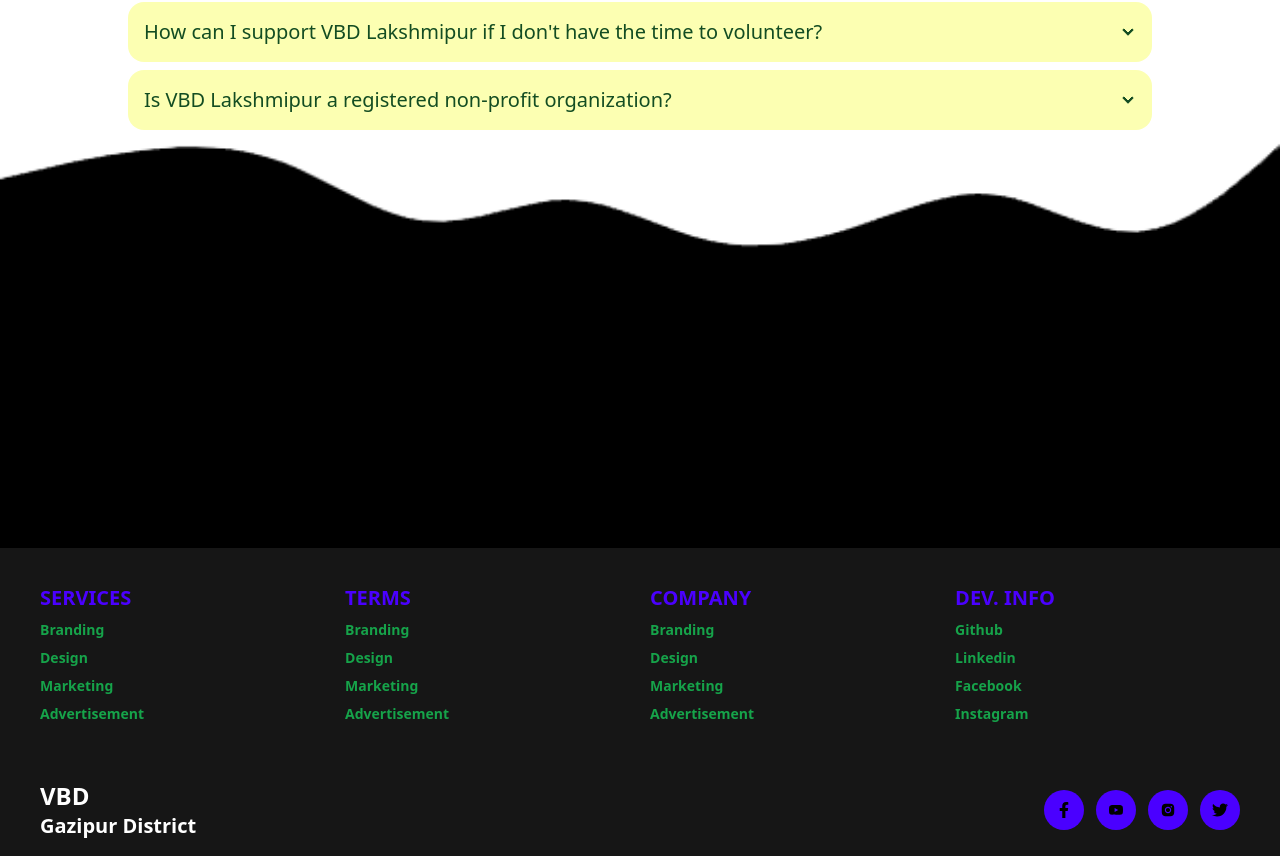
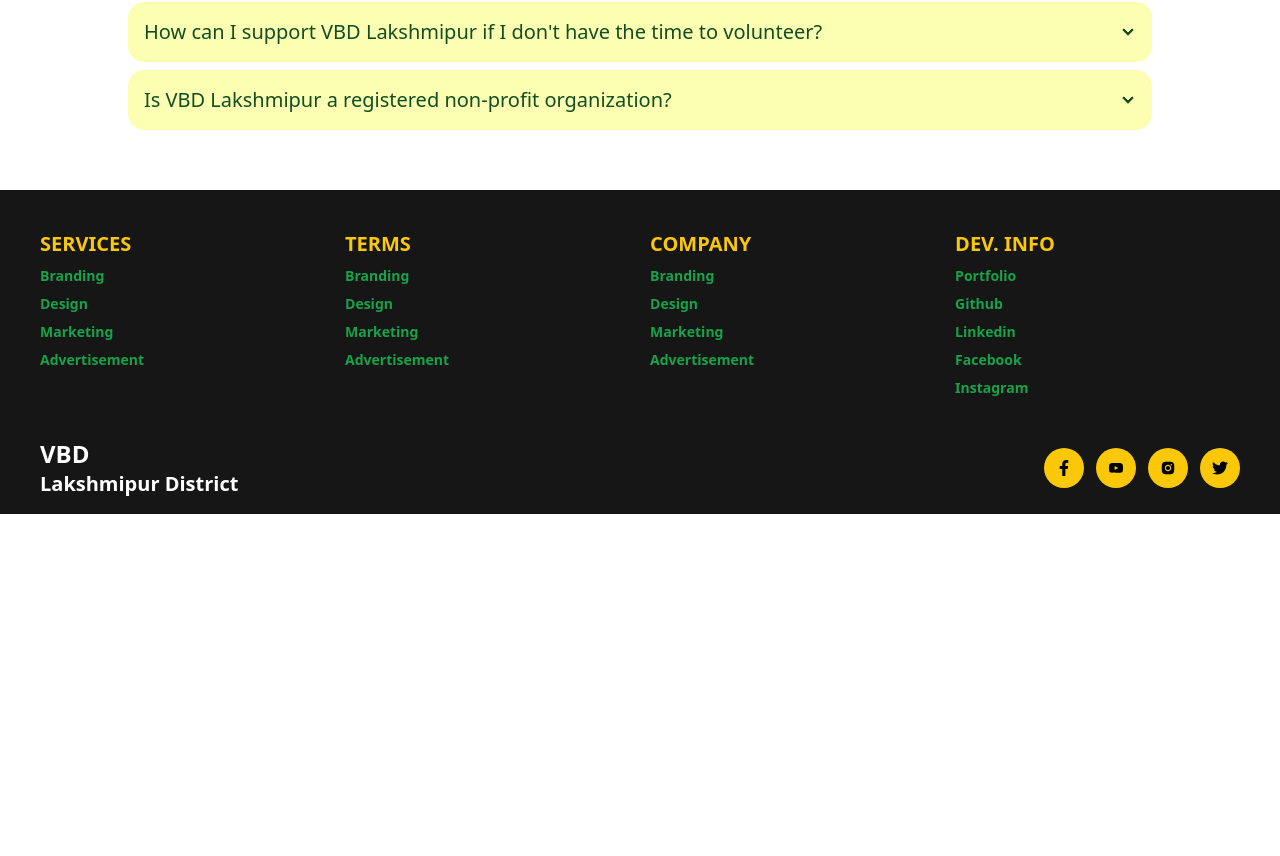
Before and after one commit to mehedihasanepu/VBD-Lakshmipur-client, a React (Vite) app: page / in a window 1280 px wide. Shown: the part 2312-3168 px from the top of the page. After the commit the page ends 2826 px from the top, so only its background shows below. Built offline with nearby package versions, Linux system fonts and the light colour scheme; no server answers.

Commit message:
complete footer section

```diff
--- a/src/Layout/MainLayout.jsx
+++ b/src/Layout/MainLayout.jsx
@@ -9,7 +9,6 @@ const MainLayout = () => {
             <Navbar></Navbar>
             <Outlet></Outlet>
             <Footer></Footer>
-            {/* <Footer></Footer> */}
             <Toaster
                 position="top-center"
                 reverseOrder={false}
--- a/src/pages/Footer/Footer.jsx
+++ b/src/pages/Footer/Footer.jsx
@@ -2,14 +2,12 @@
 import { Link } from "react-router-dom";
 import { FaFacebookF, FaTwitter } from "react-icons/fa";
 import { AiFillYoutube, AiFillInstagram } from "react-icons/ai";
-import wave from "../../assets/image/wave.png";
 const Footer = () => {
     return (
-        <div className="relative">
-            <img src={wave} alt="" className="w-full " />
+        <div className="relative mt-16">
             <footer className="-mt-1 footer p-10 bg-[#161616] text-green-600 font-semibold">
                 <div>
-                    <span className="text-primary uppercase text-xl">Services</span>
+                    <span className="text-[#fbc807] uppercase text-xl">Services</span>
                     <Link className="link link-hover" to="#">
                         Branding
                     </Link>
@@ -24,7 +22,7 @@ const Footer = () => {
                     </Link>
                 </div>
                 <div>
-                    <span className="text-primary uppercase text-xl">Terms</span>
+                    <span className="text-[#fbc807] uppercase text-xl">Terms</span>
                     <Link className="link link-hover" to="#">
                         Branding
                     </Link>
@@ -39,7 +37,7 @@ const Footer = () => {
                     </Link>
                 </div>
                 <div>
-                    <span className="text-primary uppercase text-xl">Company</span>
+                    <span className="text-[#fbc807] uppercase text-xl">Company</span>
                     <Link className="link link-hover" to="#">
                         Branding
                     </Link>
@@ -54,55 +52,63 @@ const Footer = () => {
                     </Link>
                 </div>
                 <div>
-                    <span className="text-primary uppercase text-xl">Dev. info</span>
+                    <span className="text-[#fbc807] uppercase text-xl">Dev. info</span>
+                    <Link
+                        className="link link-hover"
+                        to="https://mehedi-hasan-epu.netlify.app/"
+                        target="_blank"
+                    >
+                        Portfolio
+                    </Link>
                     <Link
                         target="_blank"
                         className="link link-hover"
-                        to="https://github.com/AbuRaihan1"
+                        to="https://github.com/mehedihasanepu"
                     >
                         Github
                     </Link>
                     <Link
                         className="link link-hover"
-                        to="https://linkedin.com/in/aburaihan019"
+                        to="https://www.linkedin.com/in/md-mehedi-hasan-epu"
                         target="_blank"
                     >
                         Linkedin
                     </Link>
                     <Link
                         className="link link-hover"
-                        to="https://facebook.com/aburaihan019"
+                        to="https://www.facebook.com/mehedihasanepu"
                         target="_blank"
                     >
                         Facebook
                     </Link>
                     <Link
                         className="link link-hover"
-                        to="https://instagram.com/aburaihan019"
+                        to="https://www.instagram.com/__mh__epu/"
                         target="_blank"
                     >
                         Instagram
                     </Link>
+
                 </div>
             </footer>
-            <div className="px-10 py-4 bg-[#161616] flex items-center justify-between">
+            <div className="px-10 pb-4 bg-[#161616] flex items-center justify-between">
                 <div>
                     <span className="font-bold text-2xl text-white">VBD</span> <br />
-                    <span className="font-bold text-xl text-white">Gazipur District</span>
+                    <span className="font-bold text-xl text-white">Lakshmipur District</span>
                 </div>
 
                 <div className="flex gap-3">
                     <Link
-                        to="https://www.facebook.com/groups/241233189259725"
+                        to="https://www.facebook.com/groups/VBDLakshmipur"
                         target="_blank"
-                        className="hover:bg-secondary rounded-full hover:text-white bg-primary text-black duration-200 p-3"
+                        className="hover:bg-secondary rounded-full hover:text-white bg-[#fbc807] text-black duration-200 p-3"
                     >
                         <FaFacebookF />
                     </Link>
                     <Link
                         to="#"
                         // target="_blank"
-                        className="hover:bg-secondary rounded-full hover:text-white bg-primary text-black duration-200 p-3"
+                        className="hover:bg-secondary rounded-full hover:text-white bg-[#fbc807] text-black duration-200 p-3"
                     >
                         <AiFillYoutube />
                     </Link>
@@ -110,7 +116,7 @@ const Footer = () => {
                     <Link
                         to="#"
                         // target="_blank"
-                        className="hover:bg-secondary rounded-full hover:text-white bg-primary text-black duration-200 p-3"
+                        className="hover:bg-secondary rounded-full hover:text-white bg-[#fbc807] text-black duration-200 p-3"
                     >
                         <AiFillInstagram />
                     </Link>
@@ -118,7 +124,7 @@ const Footer = () => {
                     <Link
                         to="#"
                         // target="_blank"
-                        className="hover:bg-secondary rounded-full hover:text-white bg-primary text-black duration-200 p-3"
+                        className="hover:bg-secondary rounded-full hover:text-white bg-[#fbc807] text-black duration-200 p-3"
                     >
                         <FaTwitter />
                     </Link>
--- a/src/pages/Home/BestProjects/BestProjects.jsx
+++ b/src/pages/Home/BestProjects/BestProjects.jsx
@@ -32,10 +32,10 @@ const BestProjects = () => {
             <h2 className="lg:text-5xl text-3xl text-[#134d22] font-bold mb-10 text-center">
                 Our Best Projects
             </h2>
-            <div className="max-w-screen-lg mx-auto px-3">
+            <div className="max-w-screen-lg mx-auto px-3 ">
                 <div className="grid grid-cols-5 gap-28">
 
-                    <div className="col-span-3">
+                    <div className="col-span-3 " data-aos="fade-right">
 
                         <Swiper
                             effect={'cards'}
@@ -66,7 +66,7 @@ const BestProjects = () => {
                             ))}
                         </Swiper>
                     </div>
-                    <div className="col-span-2">
+                    <div className="col-span-2 " data-aos="fade-left">
                         <p>Lorem ipsum dolor sit amet consectetur adipisicing elit. Sequi doloribus autem dignissimos? Sequi repudiandae, distinctio quam dignissimos non minima aliquam earum qui ipsum nisi! Accusantium aut veniam saepe adipisci nobis.</p>
                         <p>Lorem ipsum dolor sit amet consectetur adipisicing elit. Sequi doloribus autem dignissimos? Sequi repudiandae, distinctio quam dignissimos non minima aliquam earum qui ipsum nisi! Accusantium aut veniam saepe adipisci nobis.</p>
                         <p>Lorem ipsum dolor sit amet consectetur adipisicing elit. Sequi doloribus autem dignissimos? Sequi repudiandae, distinctio quam dignissimos non minima aliquam earum qui ipsum nisi! Accusantium aut veniam saepe adipisci nobis.</p>
--- a/src/pages/Home/Faq/Faq.jsx
+++ b/src/pages/Home/Faq/Faq.jsx
@@ -29,7 +29,7 @@ const Faq = () => {
             <h2 className="lg:text-5xl text-3xl text-[#134d22] font-bold mb-10 text-center">
                 FAQ
             </h2>
-           <div className="space-y-2">
+            <div className="space-y-2" data-aos="zoom-in-up">
                 {
                     faq.map((f, inx) => <div key={inx} className="collapse collapse-arrow bg-[#FCFFB2]">
                         <input type="radio" name={`my-accordion-{inx}`} />
```
